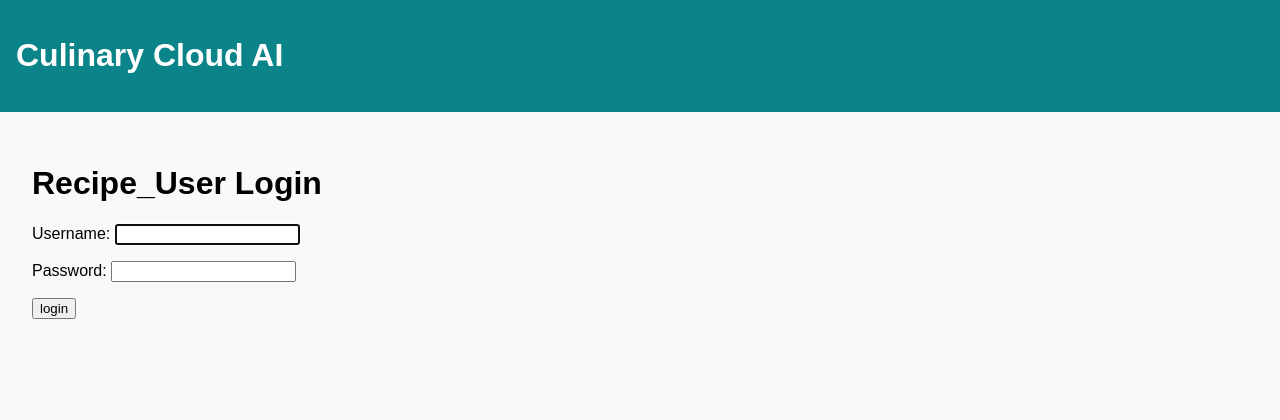
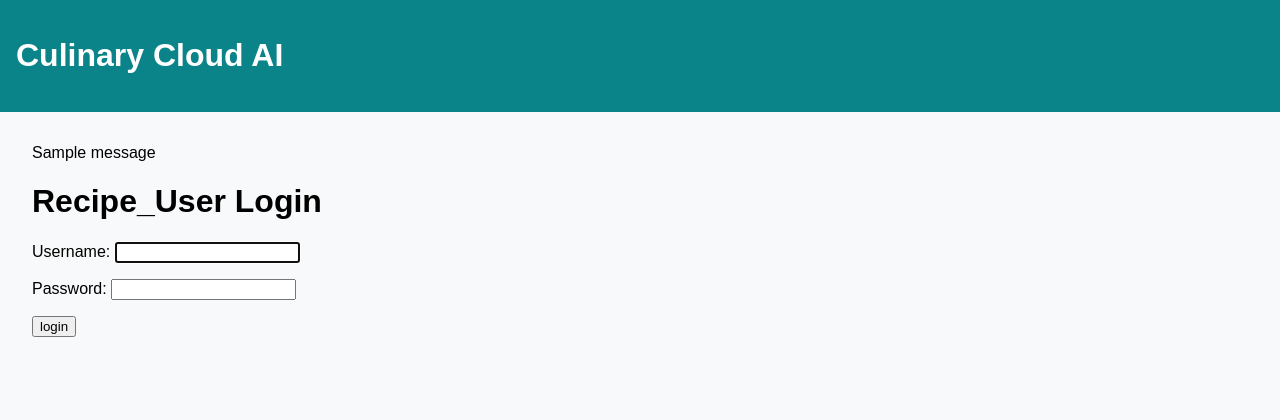
Before and after one commit to Vidya-GM/Recipe_Generator, a Django app: page /users/login/ in a window 1280 px wide. Shown: the top 420 px of the page. Run offline with Django 5.2, Linux system fonts and the light colour scheme; tables that the repository leaves empty hold one stand-in row (values such as "Sample post"); one stand-in notice (Sample message) is shown.

Commit message:
Add registration successful msg

```diff
--- a/culinary_cloud_ai/applications/recipe_user/templates/recipe_user/recipeuser_login.html
+++ b/culinary_cloud_ai/applications/recipe_user/templates/recipe_user/recipeuser_login.html
@@ -1,6 +1,16 @@
 {% extends "main.html" %}
 
+
 {% block content %}
+
+    {% if messages %}
+        {% for message in messages %}
+        <div class="alert -{{ message.tags }}">
+            {{ message }}
+        </div>
+    {% endfor %}
+    {% endif %}
+
 
 <h1>Recipe_User Login</h1>
         <!-- css for box -->
```
Also changed, not shown: culinary_cloud_ai/db.sqlite3.
